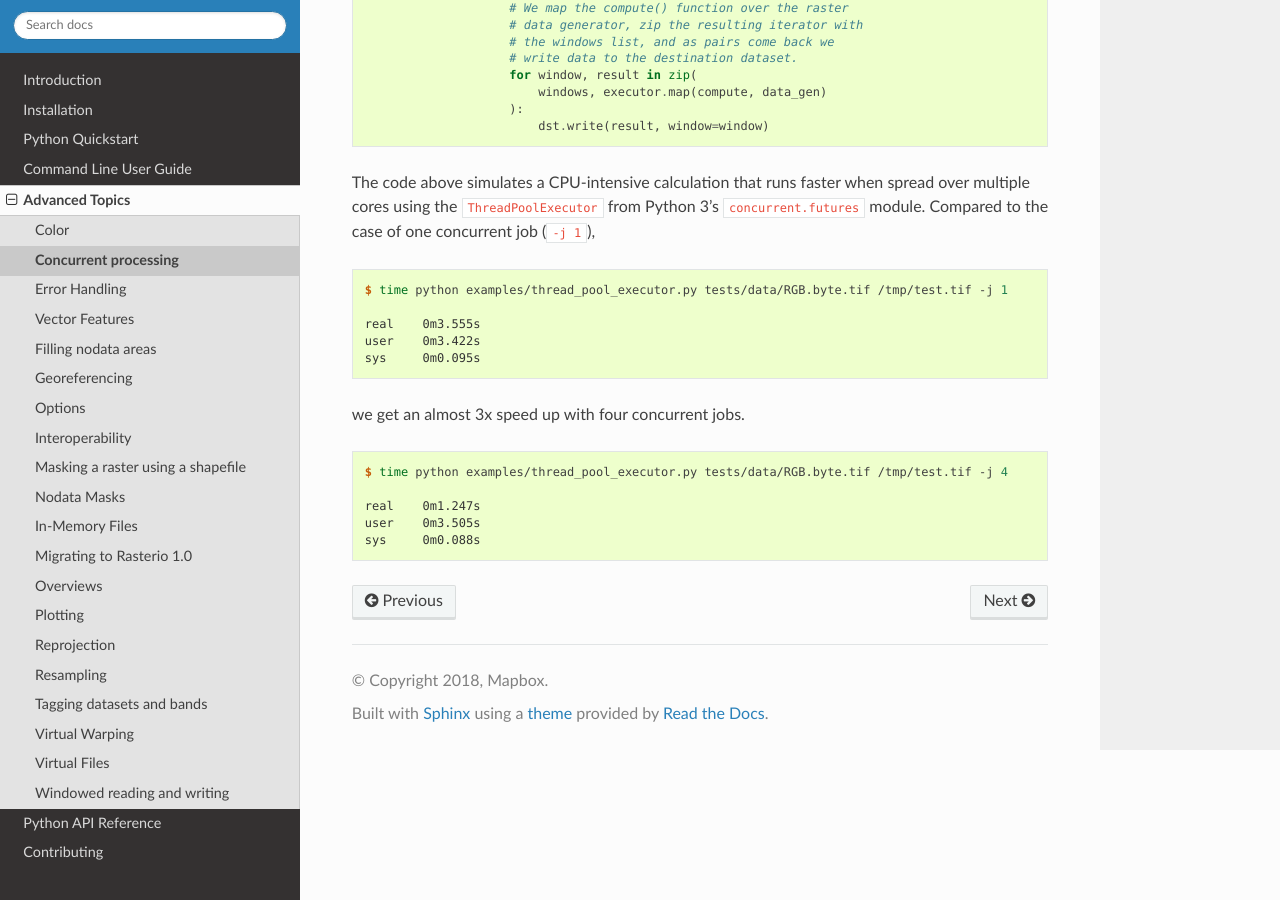
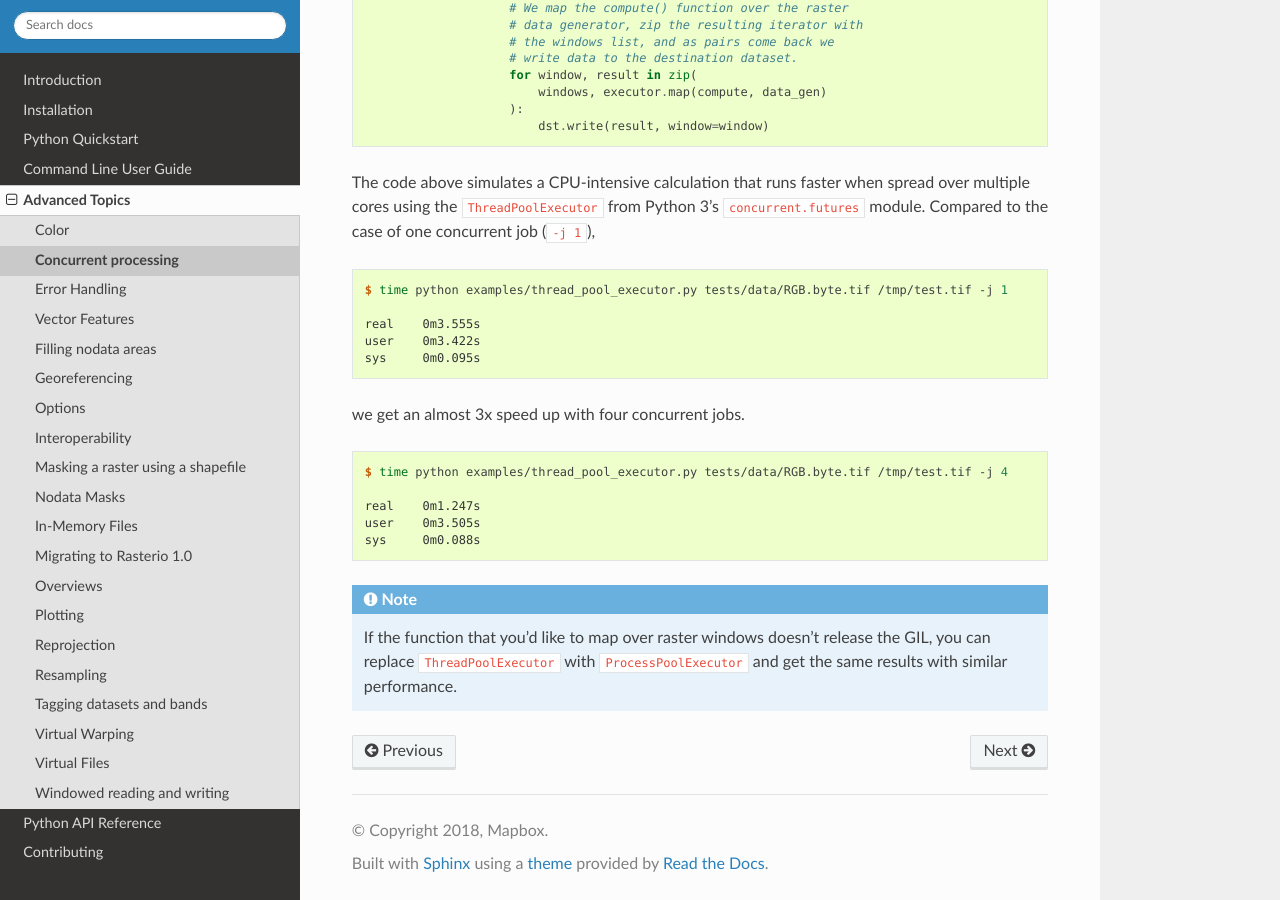
Before and after one commit to rasterio/rasterio, a Sphinx documentation site: the page built from docs/topics/concurrency.rst, in a window 1280 px wide and 900 px high, scrolled down 1799 px. Built offline with Sphinx 7.4.7 and the Read the Docs theme 2.0.0, drawn with Linux system fonts in a browser that asks for light colours; pages that are not in the unit, such as notebooks, are missing from menus.

Commit message:
Add a note about ProcessPoolExecutor

```diff
--- a/docs/topics/concurrency.rst
+++ b/docs/topics/concurrency.rst
@@ -127,3 +127,9 @@ we get an almost 3x speed up with four concurrent jobs.
    real    0m1.247s
    user    0m3.505s
    sys     0m0.088s
+
+.. note::
+
+   If the function that you'd like to map over raster windows doesn't release
+   the GIL, you can replace ``ThreadPoolExecutor`` with ``ProcessPoolExecutor``
+   and get the same results with similar performance.
```
Also changed, not shown: 1 other file.
